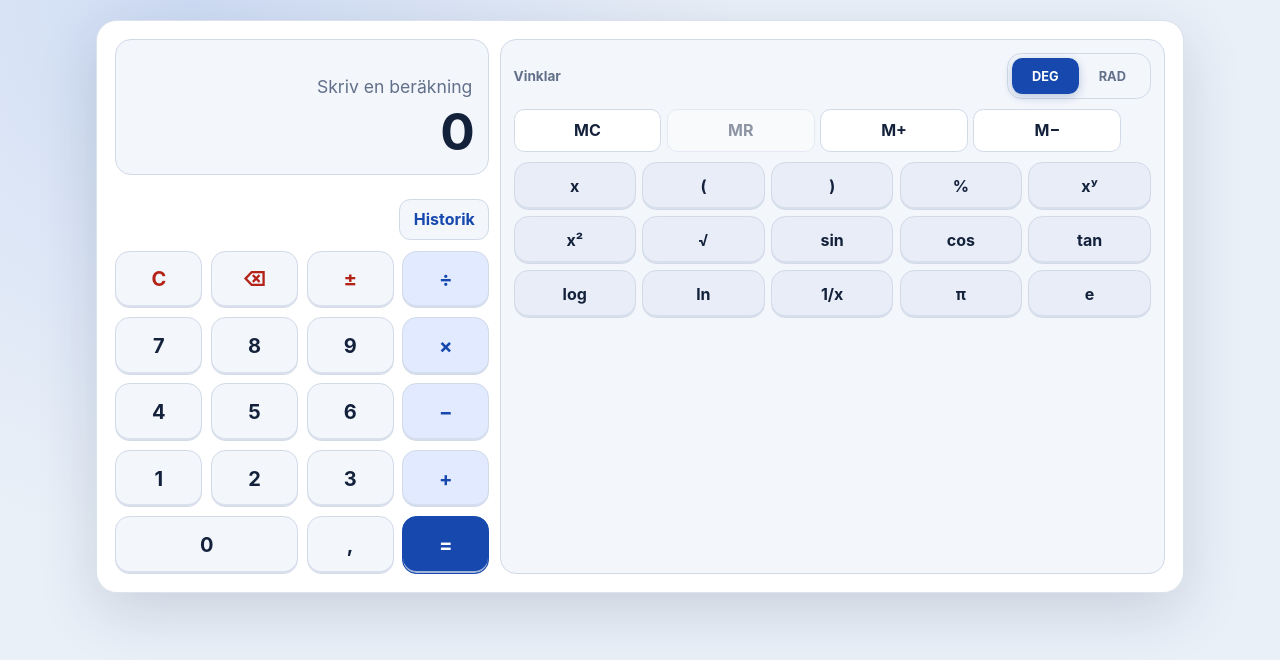
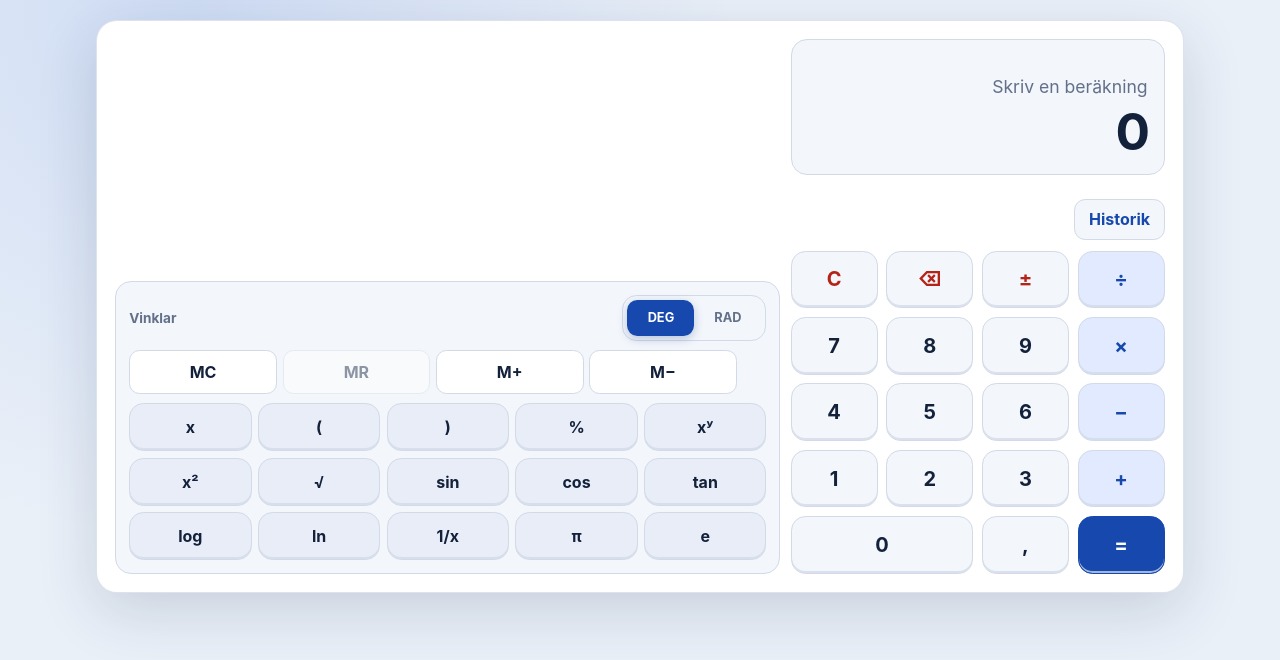
Before and after one commit to erland/pwa-calculator, a React (Vite) app: page / in a window 1280 px wide. Shown: the top 660 px of the page. Built offline with nearby package versions, Linux system fonts and the light colour scheme.

Commit message:
DEV-020: reverse landscape workspace

```diff
--- a/src/styles/advanced-responsive.css
+++ b/src/styles/advanced-responsive.css
@@ -193,37 +193,43 @@
   }
 }
 
-/* Landscape uses a stable calculator column on the left and a secondary
- * workspace on the right. The secondary workspace holds scientific controls
- * normally and the graph when x is present. */
+/* Landscape keeps the secondary graph/scientific workspace on the left and
+ * the stable calculator controls on the right. Scientific controls align to
+ * the bottom of their workspace so their keypad shares the numeric keypad's
+ * lower visual baseline. */
 @media (orientation: landscape) {
   .mode-advanced .calculator-card {
     display: grid;
-    grid-template-columns: minmax(18rem, .8fr) minmax(0, 1.2fr);
+    grid-template-columns: minmax(0, 1.2fr) minmax(18rem, .8fr);
     grid-template-rows: auto auto minmax(0, 1fr);
   }
 
   .mode-advanced .display {
-    grid-column: 1;
+    grid-column: 2;
     grid-row: 1;
   }
 
   .mode-advanced .advanced-toolbar {
-    grid-column: 1;
+    grid-column: 2;
     grid-row: 2;
   }
 
   .mode-advanced .basic-keypad {
-    grid-column: 1;
+    grid-column: 2;
     grid-row: 3;
   }
 
   .mode-advanced .advanced-panel,
   .mode-advanced .graph-workspace {
-    grid-column: 2;
+    grid-column: 1;
     grid-row: 1 / 4;
     min-width: 0;
     min-height: 0;
+  }
+
+  .mode-advanced .advanced-panel {
+    display: flex;
+    align-items: flex-end;
   }
 
   .mode-advanced.graph-active:not(.functions-open) .advanced-panel {
@@ -258,7 +264,8 @@
   }
 
   .mode-advanced .advanced-controls {
-    height: 100%;
+    width: 100%;
+    height: auto;
     margin-bottom: 0;
   }
 }
@@ -285,7 +292,7 @@
   }
 
   .mode-advanced .calculator-card {
-    grid-template-columns: minmax(17rem, .85fr) minmax(0, 1.15fr);
+    grid-template-columns: minmax(0, 1.15fr) minmax(17rem, .85fr);
     grid-template-rows: auto auto 1fr;
     gap: .4rem;
     padding: .45rem;
@@ -389,7 +396,7 @@
   }
 
   .mode-advanced .calculator-card {
-    grid-template-columns: minmax(20rem, .72fr) minmax(0, 1.28fr);
+    grid-template-columns: minmax(0, 1.28fr) minmax(20rem, .72fr);
     gap: .65rem;
   }
 
```
